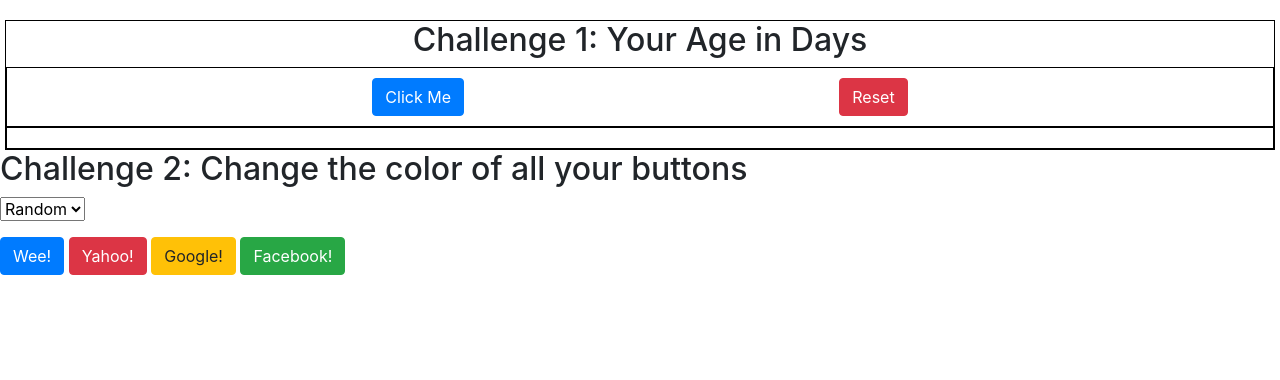
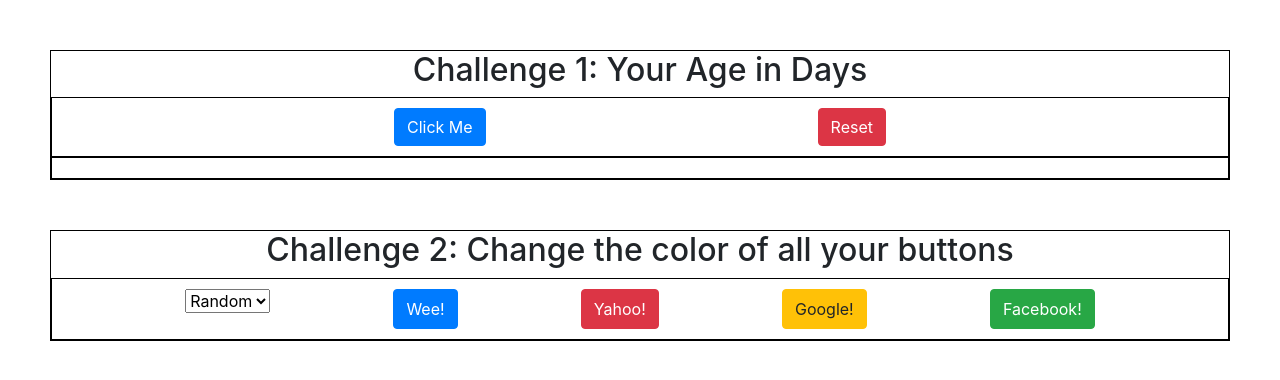
Before and after one commit to LehlohonoloMopeli/JavaScript-Games, a plain HTML site: page index.html in a window 1280 px wide. Drawn offline with nearby package versions, Linux system fonts and the light colour scheme.

```diff
--- a/static/css/style.css
+++ b/static/css/style.css
@@ -1,21 +1,16 @@
-.container-1 {
+.container-1, .container-2 {
     border: 1px solid black;
-    margin-top: 20px;
-    margin-right: 5px;
-    margin-left: 5px;
+    margin: 50px ;
 }
 
-.container-1 h2 {
+.container-1 h2, .container-2 h2 {
     text-align: center;
 }
 
-.flex-box-container-1 {
+.flex-box-container-1, .flex-box-change-color {
     border: 1px solid black;
     display: flex;
     justify-content: space-evenly;
     flex-direction: row;
-}
-
-.flex-box-container-1 div {
     padding: 10px;
 }
```
